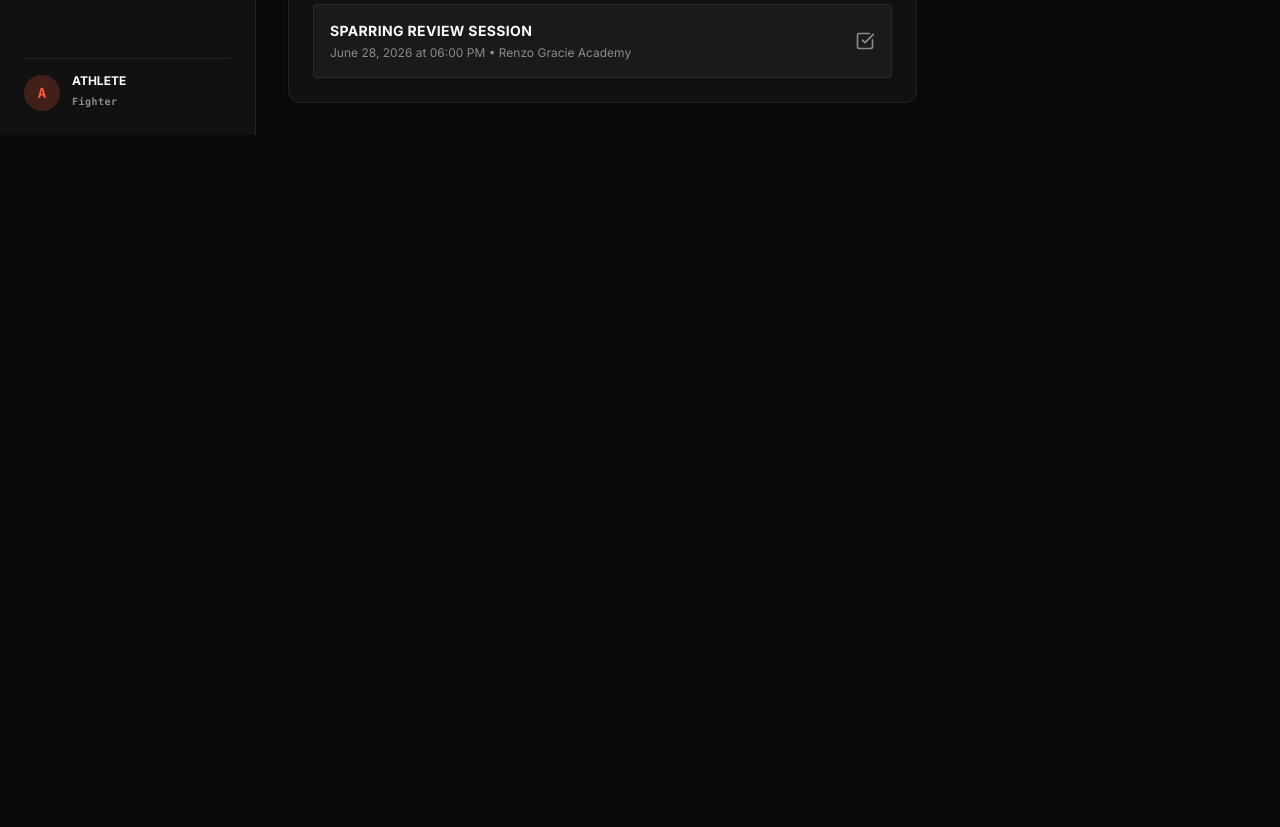
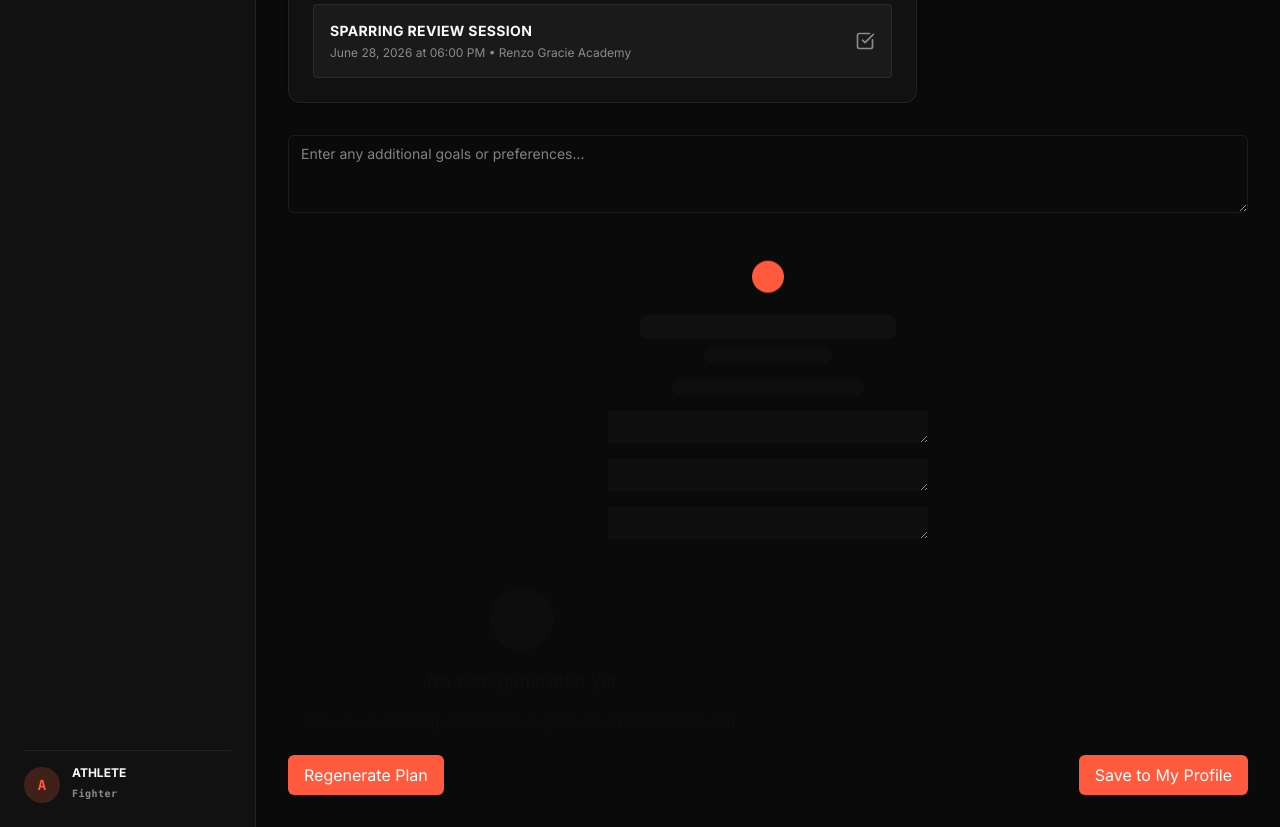
Before and after one commit to pratikcoder01/Athlix, a Next.js app in the folder client/: page /dashboard in a window 1280 px wide. Shown: the part 740-1567 px from the top of the page. Before the commit the page ends 875 px from the top, so only its background shows below. Built offline with nearby package versions, Linux system fonts and the light colour scheme.

Commit message:
feat: add TrainingPlanGenerator to dashboard page

```diff
--- a/client/src/app/dashboard/page.tsx
+++ b/client/src/app/dashboard/page.tsx
@@ -20,6 +20,7 @@ import {
 import SpotlightCard from '../../components/shared/SpotlightCard';
 import MagneticButton from '../../components/shared/MagneticButton';
 import { useAuthStore } from '../../store/authStore';
+import TrainingPlanGenerator from '../../components/TrainingPlanGenerator';
 
 export default function DashboardPage() {
   const { user } = useAuthStore();
@@ -206,6 +207,10 @@ export default function DashboardPage() {
             </SpotlightCard>
           </div>
         </div>
+        {/* Training Plan Generator Feature */}
+        <div className="mt-8">
+          <TrainingPlanGenerator />
+        </div>
       </main>
     </div>
   );
```
